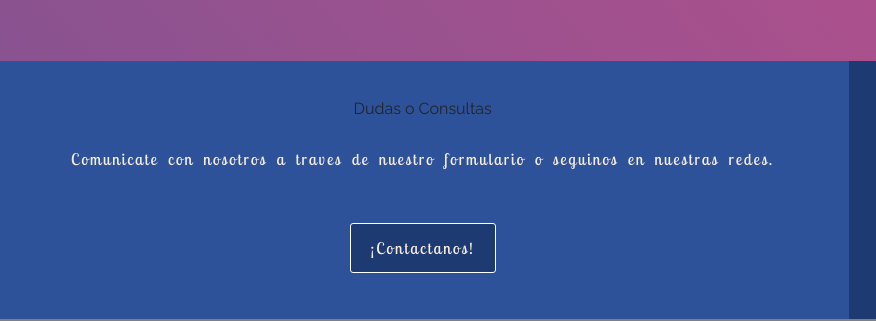
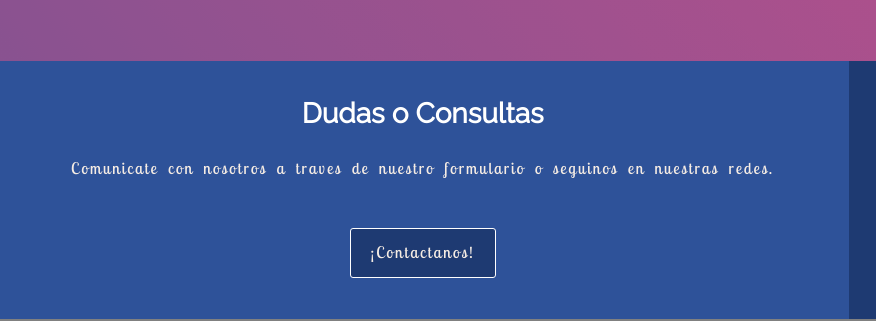
Before and after one commit to MilSivori/SaltaSalta, a website: page index.html in a window 1280 px wide. Shown: the part 4409-4730 px from the top of the page, 324-1200 px from the left. Drawn offline with nearby package versions, Linux system fonts and the light colour scheme; no server answers.

Commit message:
cambios menores de diseno

```diff
--- a/index.html
+++ b/index.html
@@ -310,7 +310,7 @@
         </a>
 
         <div class="info">
-            <span>Dudas o Consultas</span>
+            <span class="fs-3 fw-bold text-white">Dudas o Consultas</span>
             <p>Comunicate con nosotros a traves de nuestro formulario o seguinos en nuestras redes.</p>
             <div><button class="myBtn"><a href="./pages/contacto.html">¡Contactanos!</a></button></div>
         </div>
```
Also changed, not shown: pages/contacto.html (+1 -1 lines), pages/galeria.html (+1 -1 lines), pages/productos.html (+1 -1 lines), pages/quienes_somos.html (+1 -1 lines).
